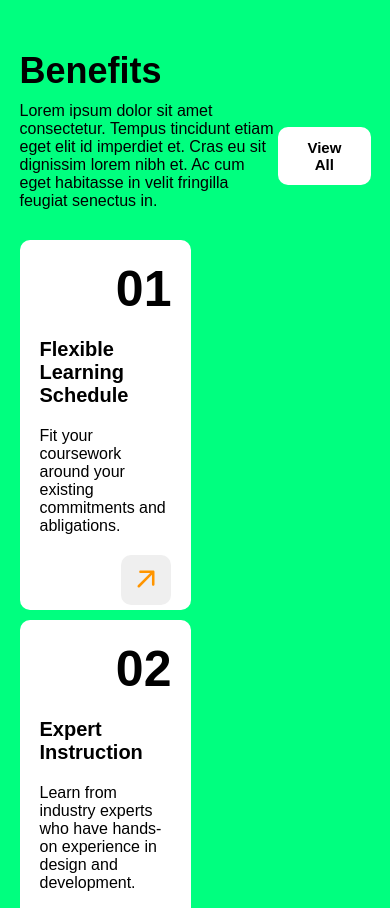
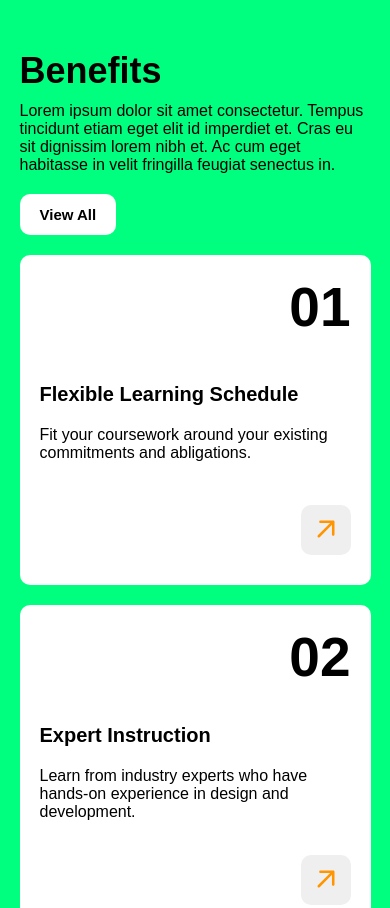
Before and after one commit to LaithGhnemat12302/mediaQueryProject, a plain HTML site: page index.html in a window 390 px wide. Shown: the part 865-1773 px from the top of the page. Drawn offline with Linux system fonts and the light colour scheme.

Commit message:
Benefits

```diff
--- a/assets/main.css
+++ b/assets/main.css
@@ -291,7 +291,6 @@ body{
 }
 
 .benefits_section .container button{
-    /* width: 15%; */
     padding: 12px;
     padding-left: 20px;
     padding-right: 20px;
@@ -302,29 +301,19 @@ body{
     background-color: white;
 }
 
-.benefits_section .rows{
+.benefits_section .items{
     padding-top: 10px;
     padding-bottom: 10px;
     width: 100%;
     display: flex;
-    flex-direction: column;
+    flex-wrap: wrap;
     justify-content: space-between;
     gap: 20px;
 }
 
-.benefits_section .rows .row{
-    width: 100%;
-    padding-top: 10px;
-    padding-bottom: 10px;
-    display: flex;
-    justify-content: space-between;
-    align-items: center;
-    gap: 10px;
-}
-
-.benefits_section .rows .row .item{
+.benefits_section .items .item{
     background-color: white;
-    width: 33.33%;
+    width: calc((100% - 50px) / 3);
     padding: 20px;
     border-radius: 10px;
     display: flex;
@@ -334,32 +323,32 @@ body{
     height: 370px;
 }
 
-.benefits_section .rows .row .item h3{
+.benefits_section .items .item h3{
     font-size: 55px;
     text-align: right;
 }
 
-.benefits_section .rows .row .item .text_container{
+.benefits_section .items .item .text_container{
     display: flex;
     flex-direction: column;
     gap: 20px;
 }
 
-.benefits_section .rows .row .item .text_container h5{
+.benefits_section .items .item .text_container h5{
     font-size: 20px;
     text-wrap: wrap;
 }
 
-.benefits_section .rows .row .item .text_container p{
+.benefits_section .items .item .text_container p{
     text-wrap: wrap;
 }
 
-.benefits_section .rows .row .item .buttons{
+.benefits_section .items .item .buttons{
     display: flex;
     justify-content: flex-end;
 }
 
-.benefits_section .rows .row .item button{
+.benefits_section .items .item button{
     width: 50px;
     height: 50px;
     text-align: center;
@@ -451,8 +440,8 @@ body{
         height: 500px;
     }
 
-    .benefits_section .rows .row .item h3{
-        font-size: 50px;
+    .benefits_section .items .item{
+        width: calc((100% - 30px) / 2);
     }
 }
 
@@ -463,19 +452,6 @@ body{
 
     .background_img{
         height: 480px;
-    }
-
-    /* .benefits_section .rows{
-        overflow: auto;
-    } */
-
-    .benefits_section .rows .row{
-        flex-wrap: wrap;
-        gap: 10px;
-    }
-
-    .benefits_section .rows .row .item{
-        width: 49%;
     }
 }
 
@@ -491,6 +467,16 @@ body{
     .background_img svg{
         width: 75px;
         height: 75px;
+    }
+
+    .benefits_section .container{
+        flex-direction: column;
+        align-items: flex-start;
+        gap: 20px;
+    }
+
+    .benefits_section .container p{
+        width: 100%;
     }
 }
 
@@ -525,6 +511,10 @@ body{
     .background_img{
         height: 450px;
     }
+
+    .benefits_section .items .item{
+        width: calc((100% - 20px) / 2);
+    }
 }
 
 @media screen and (max-width: 650px){
@@ -547,6 +537,11 @@ body{
     .background_img svg{
         width: 60px;
         height: 60px;
+    }
+
+    .benefits_section .items .item{
+        width: 100%;
+        height: 300px;
     }
 }
 
@@ -601,6 +596,10 @@ body{
     .background_img{
         height: 325px;
     }
+
+    .benefits_section .items .item{
+        height: 330px;
+    }
 }
 
 @media screen and (max-width: 400px){
--- a/index.html
+++ b/index.html
@@ -223,8 +223,7 @@
             <button>View All</button>
         </div>
 
-        <div class="rows">
-            <div class="row">
+        <div class="items">
             <div class="item">
                 <h3>01</h3>
 
@@ -284,9 +283,7 @@
                     </button>
                 </div>
             </div>
-            </div>
 
-            <div class="row">
             <div class="item">
                 <h3>04</h3>
 
@@ -348,7 +345,6 @@
             </div>
         </div>
     </div>
-    </div>
 
 
 
```
Lines whose indentation alone changed are shown as unchanged.
